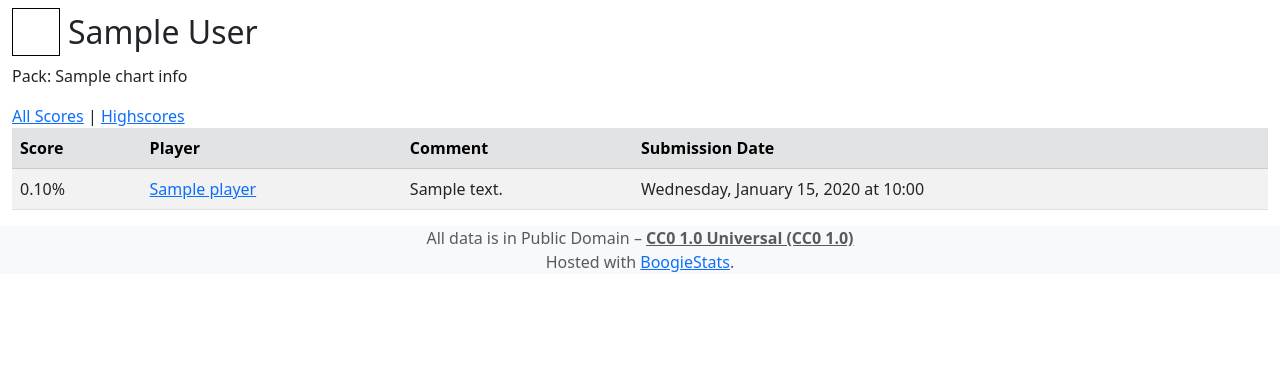
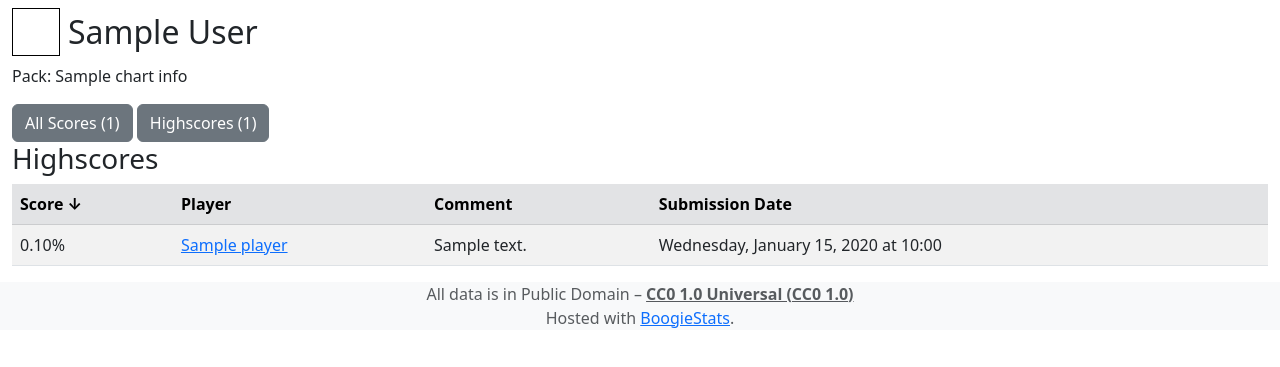
Before and after one commit to florczakraf/boogie-stats, a Django app: template boogiestats/templates/boogie_ui/song.html in a window 1280 px wide. Shown: the part 56-423 px from the top of the page. Run offline with Django 3.2, Linux system fonts and the light colour scheme; the template is opened without the code that fills it: most values are stand-ins (such as "Sample title", 1, 10 or a date in 2020); some libraries are stand-ins or nearby versions.

Commit message:
Rework Song view visually

```diff
--- a/boogiestats/boogie_ui/views.py
+++ b/boogiestats/boogie_ui/views.py
@@ -168,6 +168,7 @@ class SongView(generic.ListView):
 
         song_hash = self.kwargs["song_hash"]
         context["song"] = Song.objects.get(hash=song_hash)
+        context["num_highscores"] = Score.objects.filter(song_id=song_hash, is_top=True).count()
 
         return context
 
--- a/boogiestats/templates/boogie_ui/song.html
+++ b/boogiestats/templates/boogie_ui/song.html
@@ -6,14 +6,27 @@
 {% block content %}
     <h2 class="mt-2">{% include "boogie_ui/song_display_name.html" %}</h2>
     <p>Pack: {{ song.chart_info.pack_name }}</p>
-    <a href="{% url "song" song_hash=song.hash %}">All Scores</a> |
-    <a href="{% url "song_highscores" song_hash=song.hash %}">Highscores</a>
+    <a href="{% url "song" song_hash=song.hash %}"
+       class="btn {% if request.resolver_match.url_name == "song" %}btn-success{% else %}btn-secondary{% endif %}">
+        All Scores ({{ song.scores.count }})
+    </a>
+    <a href="{% url "song_highscores" song_hash=song.hash %}"
+       class="btn {% if request.resolver_match.url_name == "song_highscores" %}btn-success{% else %}btn-secondary{% endif %}">
+        Highscores ({{ num_highscores }})
+    </a>
+    <h3>
+        {% if request.resolver_match.url_name == "song" %}
+            All Scores
+        {% else %}
+            Highscores
+        {% endif %}
+    </h3>
     {% if song.scores %}
         {% include "boogie_ui/paginator.html" %}
         <table class="table table-striped">
             <thead class="table-secondary">
                 <tr>
-                    <th scope="col">Score</th>
+                    <th scope="col">Score ↓</th>
                     <th scope="col">Player</th>
                     <th scope="col">Comment</th>
                     <th scope="col">Submission Date</th>
```
